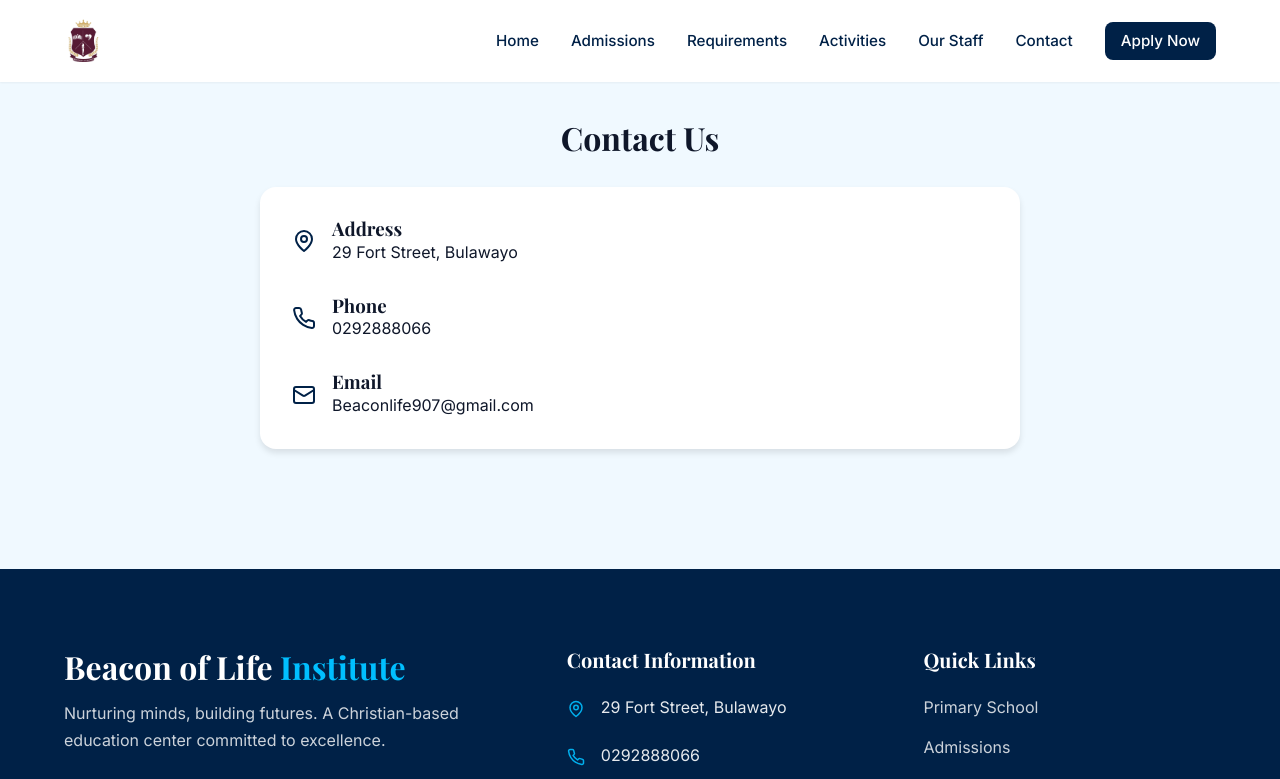
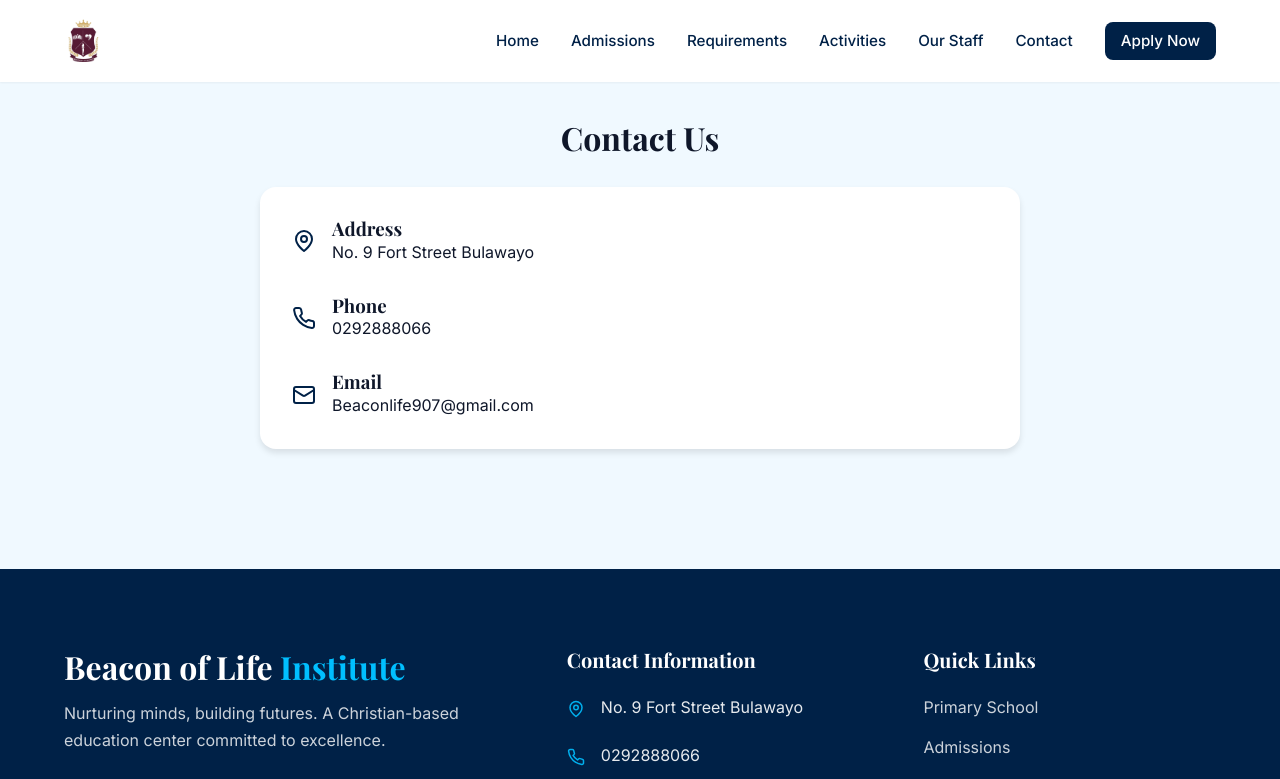
Before and after one commit to bongie-stack/Beacon-of-life-institute, a React (Vite) app: page /contact in a window 1280 px wide. Shown: the top 779 px of the page. Built offline with nearby package versions, Linux system fonts and the light colour scheme; the HTML template or start-up script is replaced by a standard one.

Commit message:
Add files via upload

```diff
--- a/src/components/Footer.jsx
+++ b/src/components/Footer.jsx
@@ -21,7 +21,7 @@
                     <ul className="contact-list">
                         <li>
                             <MapPin size={18} className="contact-icon" />
-                            <span>29 Fort Street, Bulawayo</span>
+                            <span>No. 9 Fort Street Bulawayo</span>
                         </li>
                         <li>
                             <Phone size={18} className="contact-icon" />
--- a/src/components/Header.jsx
+++ b/src/components/Header.jsx
@@ -24,7 +24,7 @@
                     <Link to="/activities" onClick={() => setIsOpen(false)}>Activities</Link>
                     <Link to="/our-staff" onClick={() => setIsOpen(false)}>Our Staff</Link>
                     <Link to="/contact" onClick={() => setIsOpen(false)}>Contact</Link>
-                    <a href="https://wa.me/263786757073?text=Hello%20Beacon%20of%20Life%20Institute,%20I%20would%20like%20to%20apply%20for%20admission." target="_blank" rel="noopener noreferrer" className="btn btn-sm btn-apply" onClick={() => setIsOpen(false)}>Apply Now</a>
+                    <a href="https://wa.me/263783762621?text=Hello%20Beacon%20of%20Life%20Institute,%20I%20would%20like%20to%20apply%20for%20admission." target="_blank" rel="noopener noreferrer" className="btn btn-sm btn-apply" onClick={() => setIsOpen(false)}>Apply Now</a>
                 </nav>
 
                 <button className="mobile-menu-btn" onClick={() => setIsOpen(!isOpen)}>
--- a/src/pages/Contact.jsx
+++ b/src/pages/Contact.jsx
@@ -10,7 +10,7 @@
                     <MapPin size={24} color="#002147" />
                     <div>
                         <h3>Address</h3>
-                        <p>29 Fort Street, Bulawayo</p>
+                        <p>No. 9 Fort Street Bulawayo</p>
                     </div>
                 </div>
                 <div style={{ display: 'flex', alignItems: 'center', gap: '1rem' }}>
--- a/src/pages/Primary.jsx
+++ b/src/pages/Primary.jsx
@@ -63,6 +63,7 @@
                             <p className="lead-text">At Beacon of Life Institute, we believe in educating the whole child. Our environment is designed to foster intellectual curiosity, physical well-being, and cultural appreciation.</p>
                             <p>Located in the heart of Bulawayo, our ECD Centre and Junior School provide a safe, nurturing, and challenging atmosphere where students from all backgrounds can thrive.</p>
                             <div className="transition-note box-highlight">
+                                <p><strong>Early Learning Transition:</strong> Our learners enjoy a seamless transition from <span className="text-highlight">ECD B to Grade 1</span>, ensuring continuity in their academic foundation.</p>
                                 <p><strong>Pathway to Secondary School:</strong> Our Grade 7 graduates enjoy a seamless transition into Form 1 at our Secondary School with <span className="text-highlight">exclusive discounted fees</span>.</p>
                             </div>
                             <Link to="/our-staff" className="btn btn-link">Meet Our Educators <ArrowRight size={16} /></Link>
--- a/src/pages/Requirements.jsx
+++ b/src/pages/Requirements.jsx
@@ -59,7 +59,7 @@
                             <h2>Important: Entrance Assessment</h2>
                             <p>All new students are required to undergo a basic assessment to help us understand their learning needs and ensure proper placement.</p>
                         </div>
-                        <a href="https://wa.me/263786757073" target="_blank" rel="noopener noreferrer" className="btn btn-primary">Book Assessment</a>
+                        <a href="https://wa.me/263783762621" target="_blank" rel="noopener noreferrer" className="btn btn-primary">Book Assessment</a>
                     </div>
                 </div>
             </section>
```
